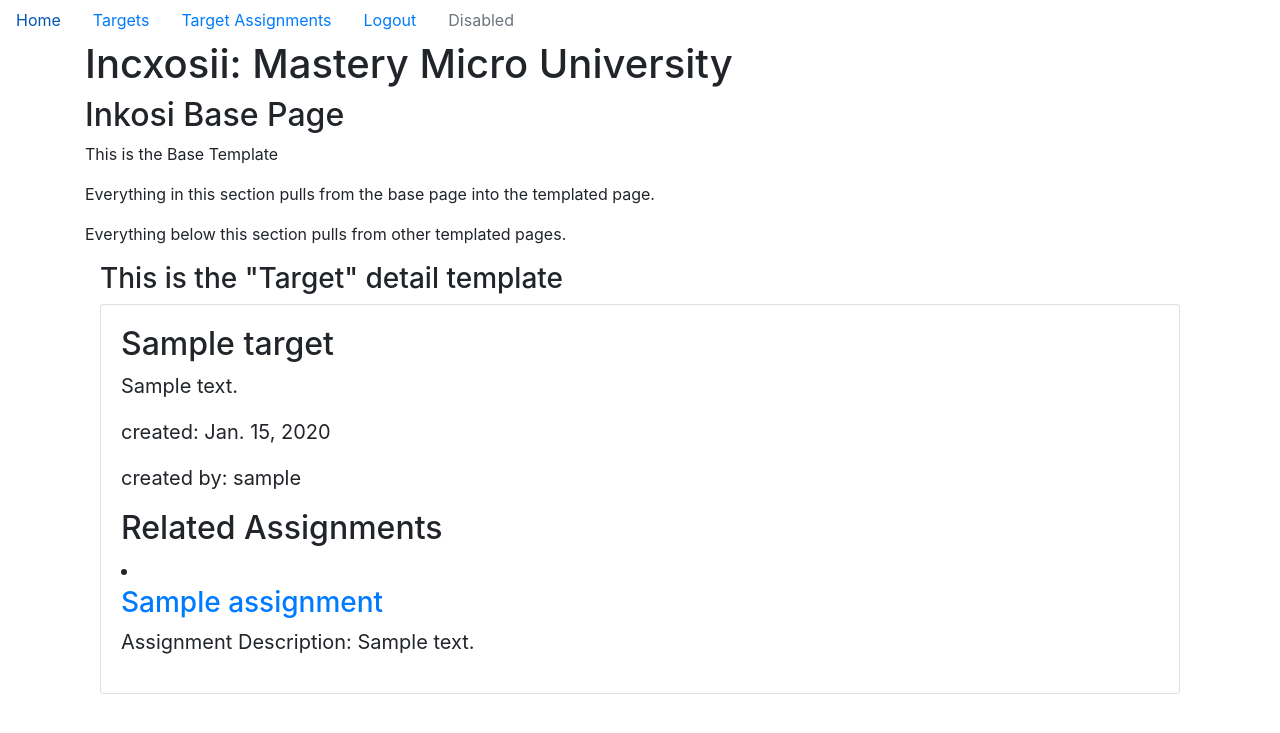
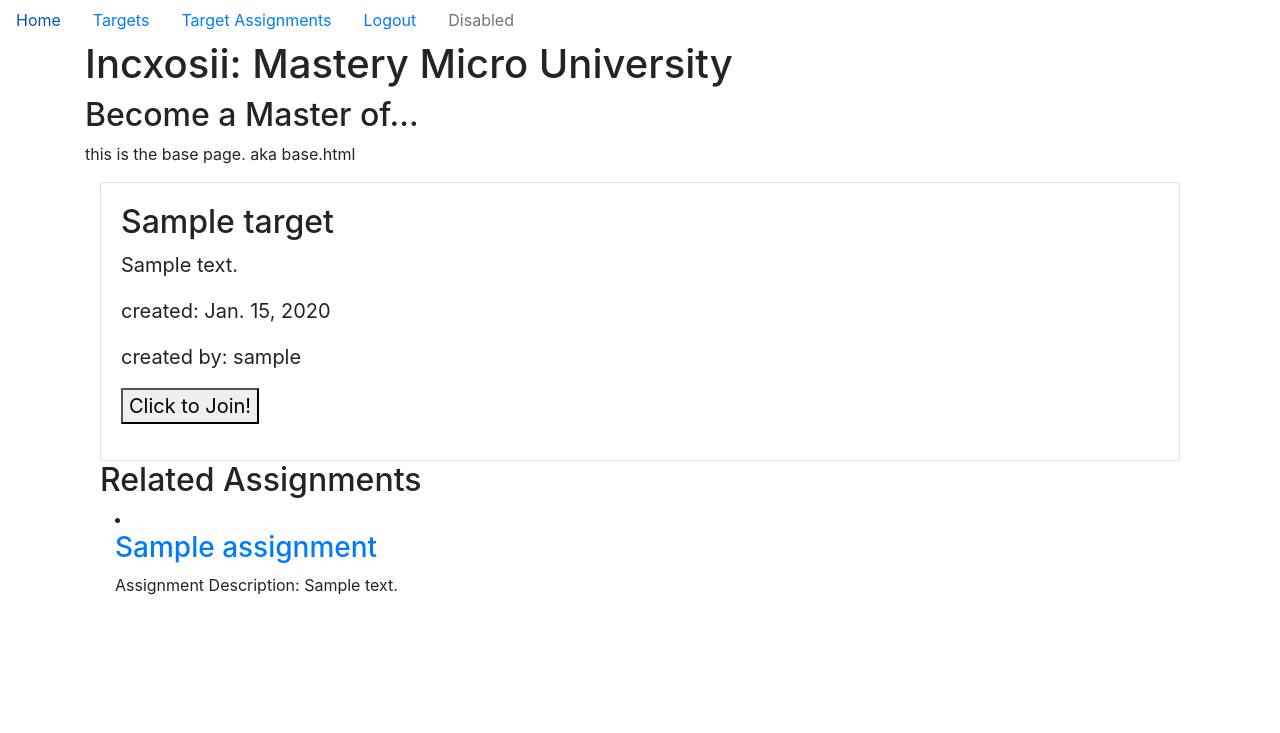
Before and after one commit to t2the2ndpower/Incxosii, a Django app: page /target/detail/1/ in a window 1280 px wide. Shown: the top 733 px of the page. Run offline with Django 3.2, Linux system fonts and the light colour scheme; tables that the repository leaves empty hold one stand-in row (values such as "Sample post"); parts of the project's set-up code (start-up, migrations or seed data) failed here and were passed over; some libraries are stand-ins or nearby versions; some web fonts are replaced.

Commit message:
updated Ui

```diff
--- a/templates/base.html
+++ b/templates/base.html
@@ -24,10 +24,8 @@
 
     <div class="container">
         <h1>Incxosii: Mastery Micro University</h1>
-        <h2>Inkosi Base Page</h2>
-        <p>This is the Base Template</p>
-        <p>Everything in this section pulls from the base page into the templated page.</p>
-        <p>Everything below this section pulls from other templated pages.</p>
+        <h2>Become a Master of...</h2>
+        <p>this is the base page. aka base.html</p>
 
 
 {% block content %}
--- a/templates/send/activity_comm.html
+++ b/templates/send/activity_comm.html
@@ -1 +1,5 @@
+{% extends 'base.html' %}
+
 <h1>Activity Communication Sent!</h1>
+
+<p><a href = "/targets/">view targets</a></p>
--- a/templates/send/assign_target_comm.html
+++ b/templates/send/assign_target_comm.html
@@ -1 +1,6 @@
+{% extends 'base.html' %}
+
+
 <h1>Target Assignment Confirmation Sent!!!</h1>
+<h3>Thanks for Joining!</h3>
+<p><a href = "/targets/">view more targets</a></p>
--- a/templates/target_detail.html
+++ b/templates/target_detail.html
@@ -1,8 +1,7 @@
 {% extends 'base.html' %}
 
 {% block content %}
-<div class="container">
-    <h3>This is the "Target" detail template</h3>
+<div id='target_detail' class="container">
     <div class="card">
         <div class="card-body">
             <blockquote class="blockquote">
@@ -10,31 +9,27 @@
                 <p>{{ object.target_description }}</p>
                 <p>created: {{ object.target_created_date }}</p>
                 <p>created by: {{ object.target_ownerID }}</p>
-                <div>
-                    <thead>
+                <button>Click to Join!</button>
+            </blockquote>
+        </div>
+    </div>
+
     <h2>Related Assignments</h2>
-                    </thead>
-                    <tr>
+    <div id='target_detail' class="container">
 
         {% for instance in objects_list %}
 
-                         <li><h3><a href = "{{ instance.get_absolute_url }}">{{instance.assignment_name}}</h3></a>
+        <li>
+            <h3><a href="{{ instance.get_absolute_url }}">{{instance.assignment_name}}</h3></a>
             <p>Assignment Description: {{instance.assignment_description}}</p>
         </li>
 
         {% endfor %}
 
 
-
-                    </tr>
+    </div>
 
 </div>
 
-            </blockquote>
-        </div>
-    </div>
-
-</div>
-</div>
 
 {% endblock %}
--- a/templates/targets.html
+++ b/templates/targets.html
@@ -2,7 +2,8 @@
 
 {% block content %}
 <div class="container">
-    <h2>This is the targets.html template</h2>
+    <h2><i>select your destiny!</i></h2>
+    <p>This is the targets.html template</p>
 
 
 
@@ -11,7 +12,7 @@
         {% for instance in object_list %}
 
         <li><h3><a href = "{{ instance.get_absolute_url }}">{{instance.target_title}}</h3></a>
-            <p>Target Description: {{instance.target_description}}</p>
+            <p id = 'target_description'>{{instance.target_description}}</p>
         </li>
 
         {% endfor %}
```
Lines whose indentation alone changed are shown as unchanged.
